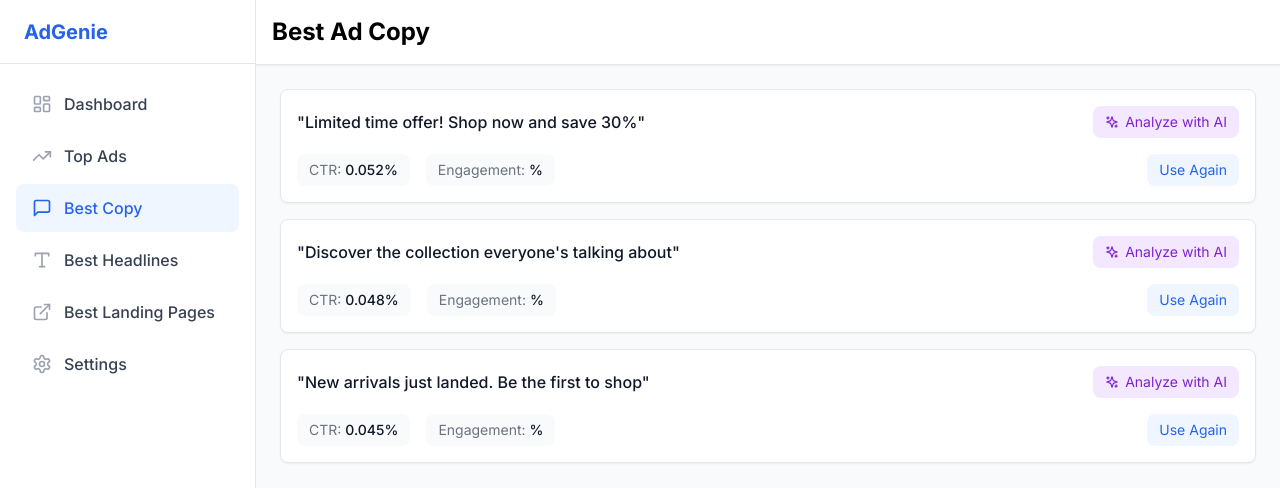
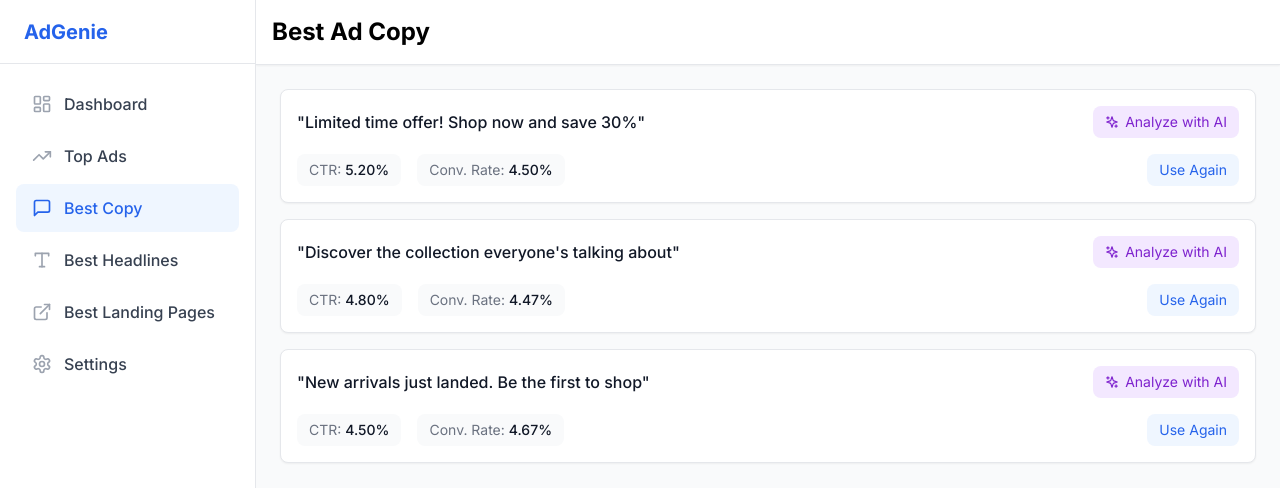
Before and after one commit to bombaygordon/adgenieofficial, a Next.js app: page /best-copy in a window 1280 px wide. Shown: the top 488 px of the page. Built offline with nearby package versions, Linux system fonts and the light colour scheme.

Commit message:
Fix: Update best-copy page to use conversionRate

```diff
--- a/app/best-copy/page.tsx
+++ b/app/best-copy/page.tsx
@@ -34,11 +34,11 @@ export default function BestCopyPage() {
                   <div className="flex space-x-4 text-sm">
                     <div className="bg-gray-50 px-3 py-1.5 rounded-lg">
                       <span className="text-gray-500">CTR: </span>
-                      <span className="font-medium text-gray-900">{copy.ctr}%</span>
+                      <span className="font-medium text-gray-900">{(copy.ctr * 100).toFixed(2)}%</span>
                     </div>
                     <div className="bg-gray-50 px-3 py-1.5 rounded-lg">
-                      <span className="text-gray-500">Engagement: </span>
-                      <span className="font-medium text-gray-900">{copy.eng}%</span>
+                      <span className="text-gray-500">Conv. Rate: </span>
+                      <span className="font-medium text-gray-900">{(copy.conversionRate * 100).toFixed(2)}%</span>
                     </div>
                   </div>
                   <button className="px-3 py-1.5 bg-blue-50 text-blue-600 rounded-lg text-sm hover:bg-blue-100 transition-colors">
```
